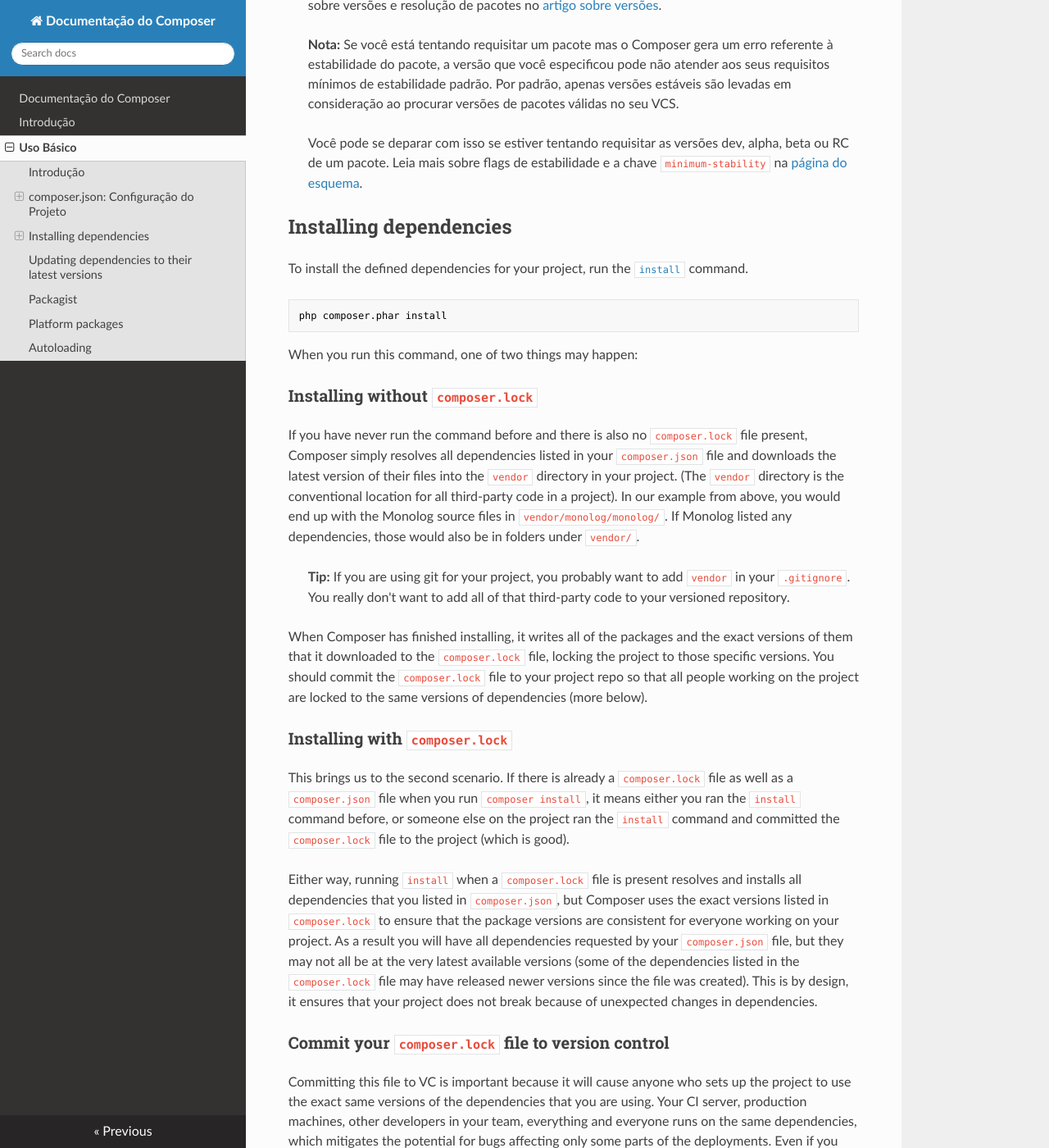
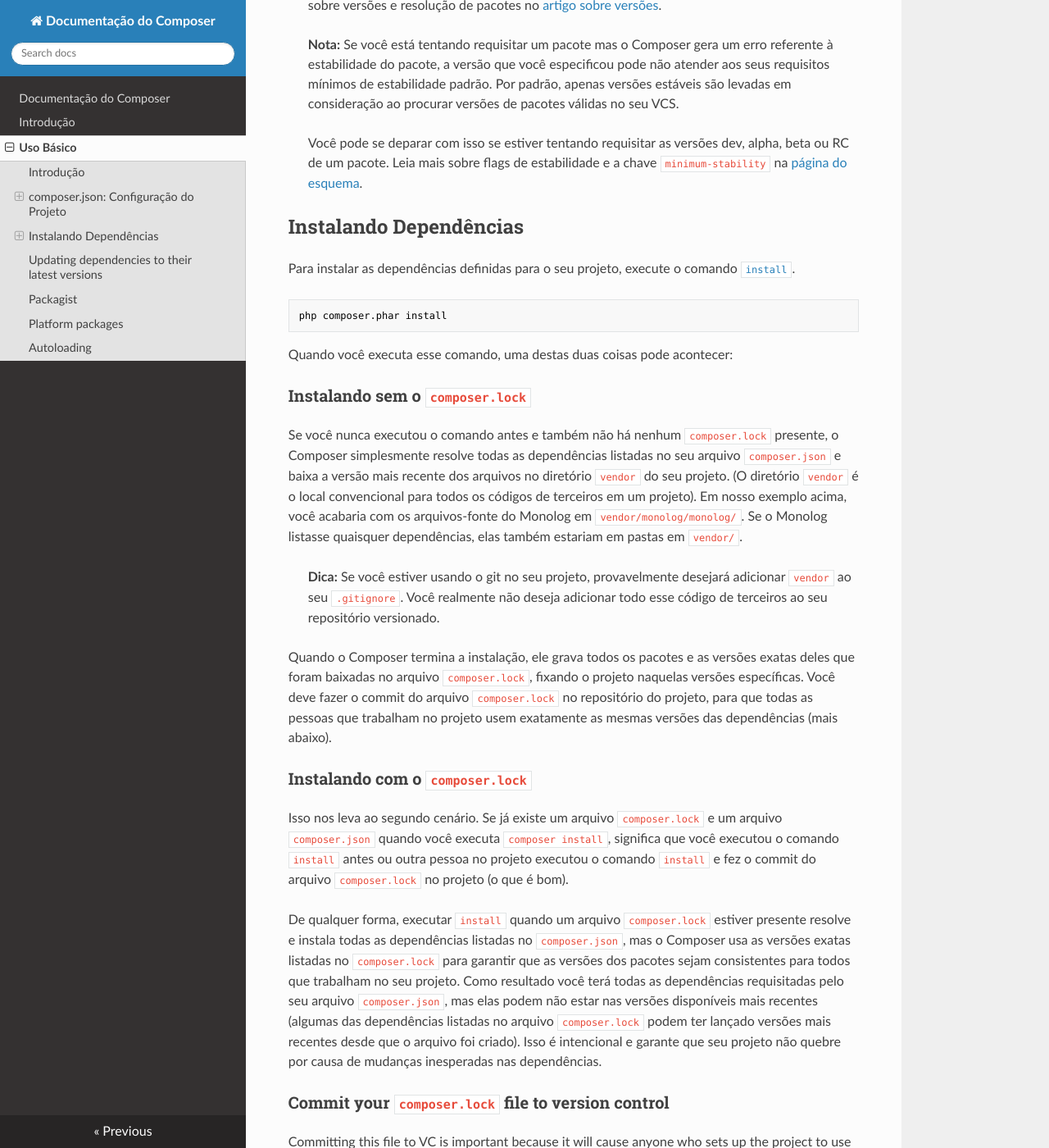
Before and after one commit to php-dev-br/composer-doc-pt-br, an MkDocs documentation site: the page built from doc/01-basic-usage.md, in a window 1280 px wide and 1400 px high, scrolled down 1681 px. Shown: the whole window at 82% size. Built offline with MkDocs 1.6.1, drawn with Linux system fonts in a browser that asks for light colours; nearby versions of some CDN libraries; some of the changed text lies outside the part shown.

Commit message:
Translate /doc/01-basic-usage.md file [WIP]
Issue: #4

````diff
--- a/doc/01-basic-usage.md
+++ b/doc/01-basic-usage.md
@@ -57,8 +57,8 @@ servidor. Consulte os [pacotes de plataforma][platform-packages] abaixo.)
 ### Restrições de Versão de Pacote
 
 Em nosso exemplo, estamos solicitando o pacote Monolog com a restrição de versão
-[`1.0.*`][semver-monolog]. Isso significa qualquer versão na branch de
-desenvolvimento `1.0`, ou qualquer versão maior ou igual a 1.0 e menor que
+[`1.0.*`][semver-monolog]. Isso significa qualquer versão no branch de
+desenvolvimento `1.0` ou qualquer versão maior ou igual a 1.0 e menor que
 1.1 (`>=1.0 <1.1`).
 
 Leia o [artigo sobre versões][article-versions] para obter informações mais
@@ -88,51 +88,57 @@ restrições de versão.
 > alpha, beta ou RC de um pacote. Leia mais sobre flags de estabilidade e a
 > chave `minimum-stability` na [página do esquema][schema].
 
-## Installing dependencies
+## Instalando Dependências
 
-To install the defined dependencies for your project, run the
-[`install`](03-cli.md#install) command.
+Para instalar as dependências definidas para o seu projeto, execute o comando
+[`install`](03-cli.md#install).
 
 ```sh
 php composer.phar install
 ```
 
-When you run this command, one of two things may happen:
+Quando você executa esse comando, uma destas duas coisas pode acontecer:
 
-### Installing without `composer.lock`
+### Instalando sem o `composer.lock`
 
-If you have never run the command before and there is also no `composer.lock` file present,
-Composer simply resolves all dependencies listed in your `composer.json` file and downloads
-the latest version of their files into the `vendor` directory in your project. (The `vendor`
-directory is the conventional location for all third-party code in a project). In our
-example from above, you would end up with the Monolog source files in
-`vendor/monolog/monolog/`. If Monolog listed any dependencies, those would also be in
-folders under `vendor/`.
+Se você nunca executou o comando antes e também não há nenhum `composer.lock`
+presente, o Composer simplesmente resolve todas as dependências listadas no seu
+arquivo `composer.json` e baixa a versão mais recente dos arquivos no diretório
+`vendor` do seu projeto. (O diretório `vendor` é o local convencional para
+todos os códigos de terceiros em um projeto). Em nosso exemplo acima, você
+acabaria com os arquivos-fonte do Monolog em `vendor/monolog/monolog/`. Se o
+Monolog listasse quaisquer dependências, elas também estariam em pastas em
+`vendor/`.
 
-> **Tip:** If you are using git for your project, you probably want to add
-> `vendor` in your `.gitignore`. You really don't want to add all of that
-> third-party code to your versioned repository.
+> **Dica:** Se você estiver usando o git no seu projeto, provavelmente desejará
+> adicionar `vendor` ao seu `.gitignore`. Você realmente não deseja adicionar
+> todo esse código de terceiros ao seu repositório versionado.
 
-When Composer has finished installing, it writes all of the packages and the exact versions
-of them that it downloaded to the `composer.lock` file, locking the project to those specific
-versions. You should commit the `composer.lock` file to your project repo so that all people
-working on the project are locked to the same versions of dependencies (more below).
+Quando o Composer termina a instalação, ele grava todos os pacotes e as versões
+exatas deles que foram baixadas no arquivo `composer.lock`, fixando o projeto
+naquelas versões específicas. Você deve fazer o commit do arquivo
+`composer.lock` no repositório do projeto, para que todas as pessoas que
+trabalham no projeto usem exatamente as mesmas versões das dependências (mais
+abaixo).
 
-### Installing with `composer.lock`
+### Instalando com o `composer.lock`
 
-This brings us to the second scenario. If there is already a `composer.lock` file as well as a
-`composer.json` file when you run `composer install`, it means either you ran the
-`install` command before, or someone else on the project ran the `install` command and
-committed the `composer.lock` file to the project (which is good).
+Isso nos leva ao segundo cenário. Se já existe um arquivo `composer.lock` e um
+arquivo `composer.json` quando você executa `composer install`, significa que
+você executou o comando `install` antes ou outra pessoa no projeto executou o
+comando `install` e fez o commit do arquivo `composer.lock` no projeto (o que é
+bom).
 
-Either way, running `install` when a `composer.lock` file is present resolves and installs
-all dependencies that you listed in `composer.json`, but Composer uses the exact versions listed
-in `composer.lock` to ensure that the package versions are consistent for everyone
-working on your project. As a result you will have all dependencies requested by your
-`composer.json` file, but they may not all be at the very latest available versions
-(some of the dependencies listed in the `composer.lock` file may have released newer versions since
-the file was created). This is by design, it ensures that your project does not break because of
-unexpected changes in dependencies.
+De qualquer forma, executar `install` quando um arquivo `composer.lock` estiver
+presente resolve e instala todas as dependências listadas no `composer.json`,
+mas o Composer usa as versões exatas listadas no `composer.lock` para garantir
+que as versões dos pacotes sejam consistentes para todos que trabalham no seu
+projeto. Como resultado você terá todas as dependências requisitadas pelo seu
+arquivo `composer.json`, mas elas podem não estar nas versões disponíveis mais
+recentes (algumas das dependências listadas no arquivo `composer.lock` podem ter
+lançado versões mais recentes desde que o arquivo foi criado). Isso é
+intencional e garante que seu projeto não quebre por causa de mudanças
+inesperadas nas dependências.
 
 ### Commit your `composer.lock` file to version control
 
````
Also changed, not shown: doc/index.md (+1 -0 lines).
